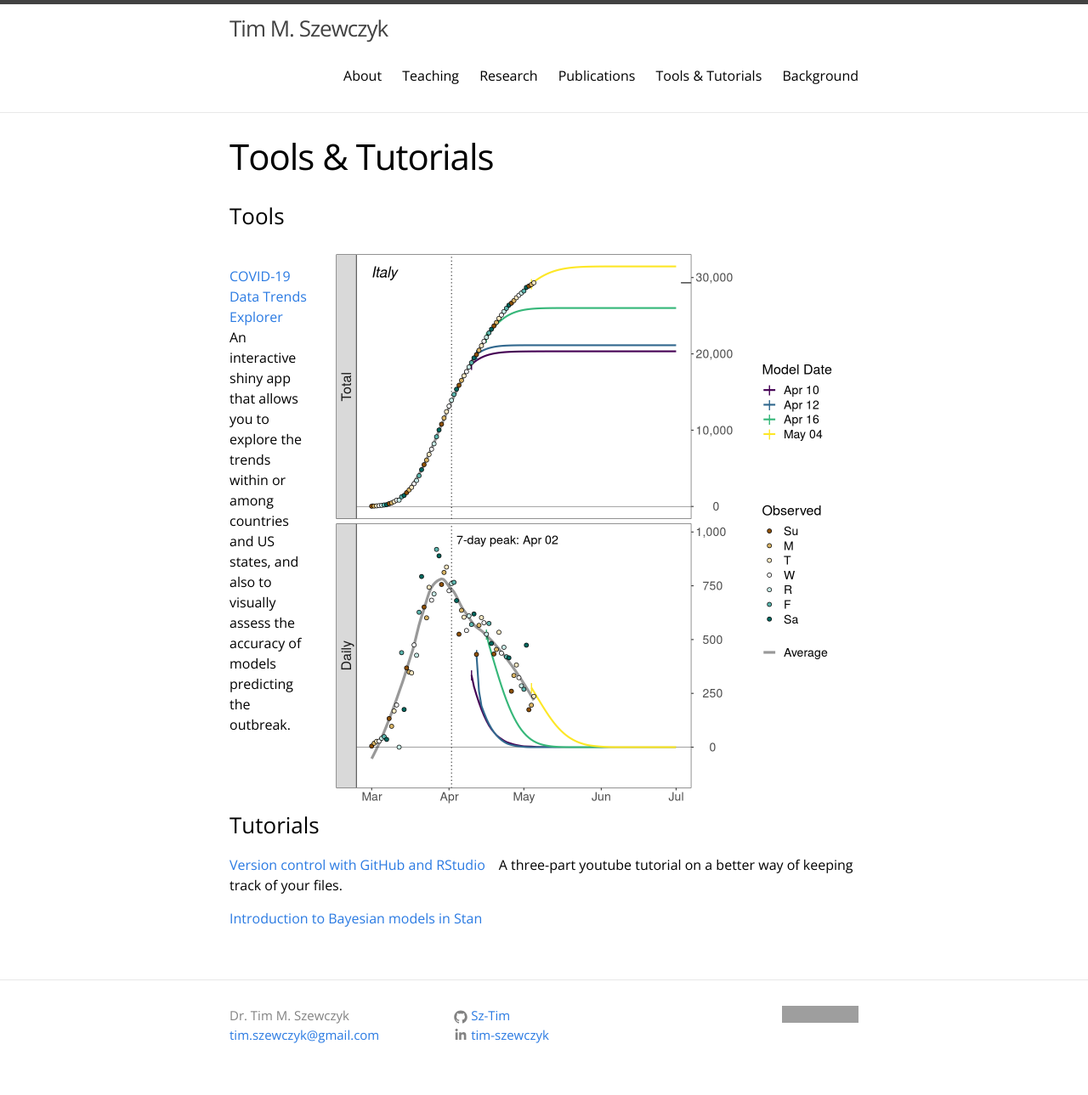
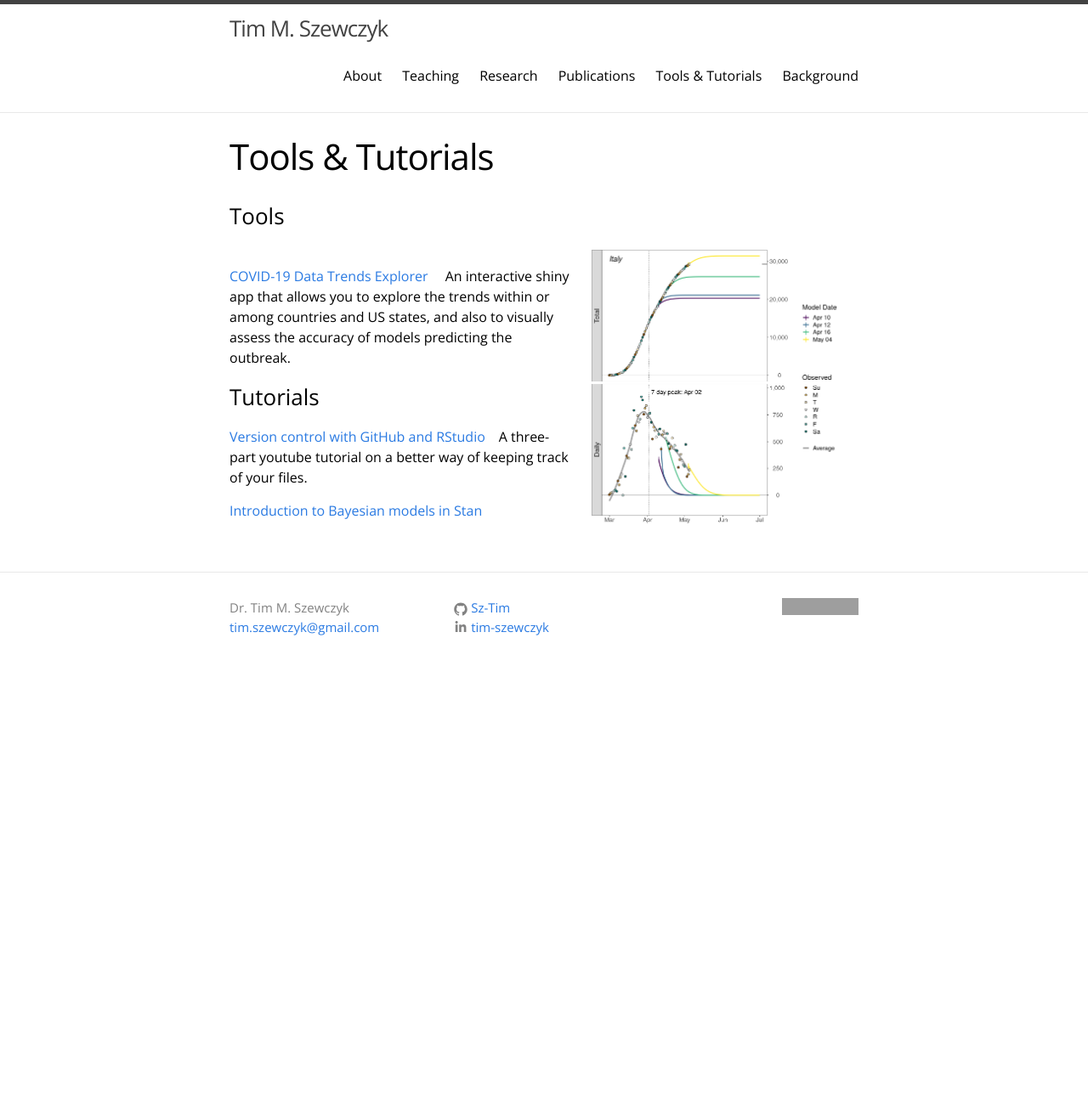
Before and after one commit to Sz-Tim/Sz-Tim.github.io, a Jekyll site: the page built from tools.md, in a window 1280 px wide. Shown: the whole page at 85% size. Built offline with Jekyll 4.4.1, drawn with Linux system fonts in a browser that asks for light colours; after the commit the page ends 900 px from its top, so only the background shows below that; grey boxes are pictures that could not be loaded.

Commit message:
img dims

```diff
--- a/tools.md
+++ b/tools.md
@@ -6,7 +6,7 @@ weight: 5
 ---
 
 ### Tools
-<img align="right" width="607" height="663" style="margin: 0px 20px" src="{{ site.url }}/assets/COVID_Italy.png">
+<img align="right" width="300" height="330" style="margin: 0px 20px" src="{{ site.url }}/assets/COVID_Italy.png">
 [COVID-19 Data Trends Explorer](https://sz-tim.shinyapps.io/covid19-ihme/) &emsp;An interactive shiny app that allows you to explore the trends within or among countries and US states, and also to visually assess the accuracy of models predicting the outbreak.
 
 
```
